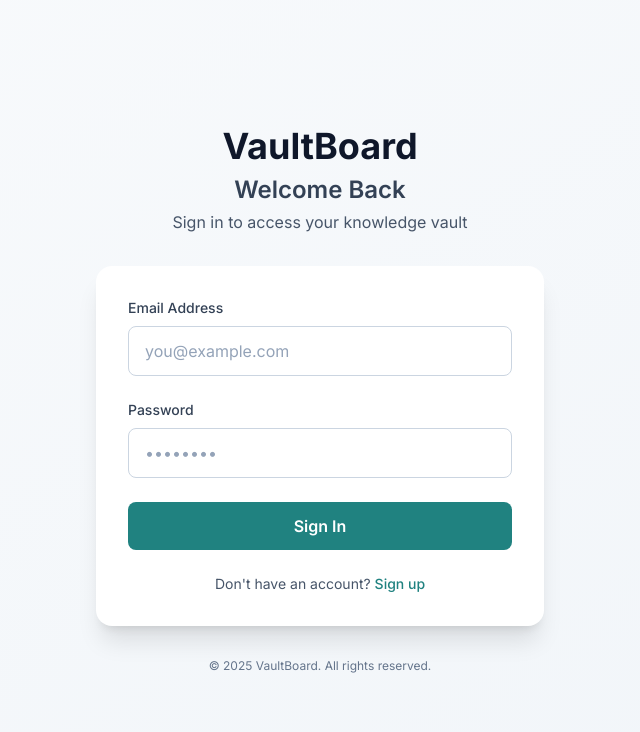
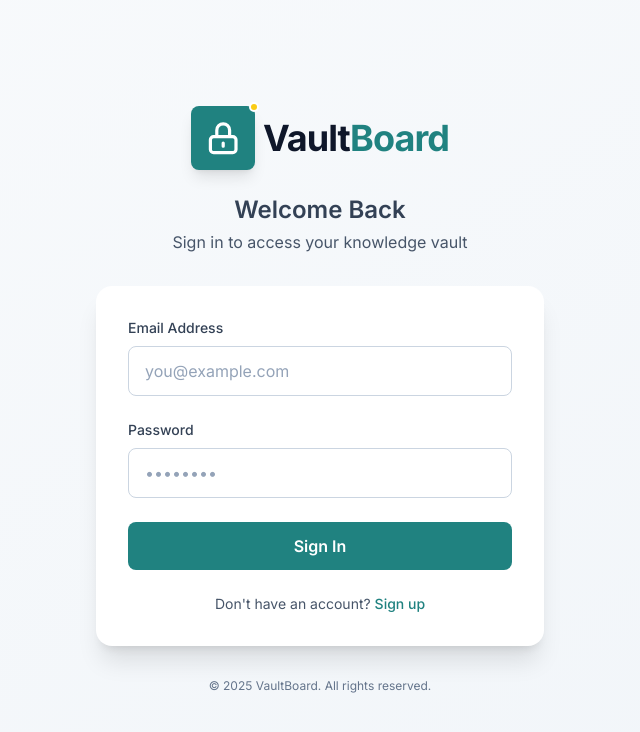
Before and after one commit to ShubhamGupta2412/vaultboard, a Next.js app: page /auth/login in a window 1280 px wide. Shown: the top 732 px of the page, without its empty margins (320-960 px from the left). Built offline with nearby package versions, Linux system fonts and the light colour scheme.

Commit message:
[ui] Add Logo component and integrate into authentication and entry pages

```diff
--- a/app/auth/login/page.tsx
+++ b/app/auth/login/page.tsx
@@ -11,6 +11,7 @@ import { useState, FormEvent } from 'react'
 import { useRouter } from 'next/navigation'
 import Link from 'next/link'
 import { signIn } from '@/lib/api/auth'
+import Logo from '@/components/Logo'
 
 export default function LoginPage() {
   const router = useRouter()
@@ -73,15 +74,12 @@ export default function LoginPage() {
       setIsLoading(false)
     }
   }
-
   return (
     <div className="min-h-screen flex items-center justify-center bg-gradient-to-br from-slate-50 to-slate-100 px-4 sm:px-6 lg:px-8">
       <div className="max-w-md w-full space-y-8">
         {/* Header */}
-        <div className="text-center">
-          <h1 className="text-4xl font-bold text-slate-900 mb-2">
-            VaultBoard
-          </h1>
+        <div className="text-center flex flex-col items-center">
+          <Logo size="xl" className="mb-6" />
           <h2 className="text-2xl font-semibold text-slate-700 mb-1">
             Welcome Back
           </h2>
@@ -90,6 +88,7 @@ export default function LoginPage() {
           </p>
         </div>
 
+        {/* Login Form */}
         {/* Login Form */}
         <div className="bg-white shadow-xl rounded-2xl p-8">
           <form onSubmit={handleSubmit} className="space-y-6">
--- a/app/auth/signup/page.tsx
+++ b/app/auth/signup/page.tsx
@@ -11,6 +11,7 @@ import { useState, FormEvent } from 'react'
 import { useRouter } from 'next/navigation'
 import Link from 'next/link'
 import { signUp, UserRole } from '@/lib/api/auth'
+import Logo from '@/components/Logo'
 
 export default function SignupPage() {
   const router = useRouter()
@@ -90,10 +91,8 @@ export default function SignupPage() {
     <div className="min-h-screen flex items-center justify-center bg-gradient-to-br from-slate-50 to-slate-100 px-4 sm:px-6 lg:px-8 py-12">
       <div className="max-w-md w-full space-y-8">
         {/* Header */}
-        <div className="text-center">
-          <h1 className="text-4xl font-bold text-slate-900 mb-2">
-            VaultBoard
-          </h1>
+        <div className="text-center flex flex-col items-center">
+          <Logo size="xl" className="mb-6" />
           <h2 className="text-2xl font-semibold text-slate-700 mb-1">
             Create Your Account
           </h2>
--- a/app/dashboard/page.tsx
+++ b/app/dashboard/page.tsx
@@ -9,6 +9,7 @@ import { redirect } from 'next/navigation'
 import { getUserProfile } from '@/lib/api/auth-server'
 import Link from 'next/link'
 import EntriesGrid from '@/components/EntriesGrid'
+import Logo from '@/components/Logo'
 
 export default async function DashboardPage() {
   const supabase = await createClient()
@@ -32,9 +33,12 @@ export default async function DashboardPage() {
       <header className="bg-white shadow-sm border-b border-slate-200">
         <div className="max-w-7xl mx-auto px-4 sm:px-6 lg:px-8 py-4">
           <div className="flex items-center justify-between">
-            <div>
-              <h1 className="text-2xl font-bold text-slate-900">VaultBoard</h1>
-              <p className="text-sm text-slate-600">Knowledge Management Platform</p>
+            <div className="flex items-center gap-3">
+              <Logo size="md" showText={false} />
+              <div>
+                <h1 className="text-2xl font-bold text-slate-900">VaultBoard</h1>
+                <p className="text-sm text-slate-600">Knowledge Management Platform</p>
+              </div>
             </div>
             <div className="flex items-center gap-4">
               <div className="text-right">
--- a/app/entries/[id]/edit/page.tsx
+++ b/app/entries/[id]/edit/page.tsx
@@ -9,6 +9,7 @@
 import { useState, useEffect, FormEvent } from 'react'
 import { useRouter } from 'next/navigation'
 import Link from 'next/link'
+import Logo from '@/components/Logo'
 
 interface PageProps {
   params: Promise<{ id: string }>
@@ -126,12 +127,18 @@ export default function EditEntryPage({ params }: PageProps) {
       {/* Header */}
       <header className="bg-white shadow-sm border-b border-slate-200">
         <div className="max-w-4xl mx-auto px-4 sm:px-6 lg:px-8 py-4">
+          <div className="flex items-center justify-between">
+            <div className="flex items-center gap-4">
+              <Logo size="sm" showText={false} />
+              <h1 className="text-xl font-bold text-slate-900">Edit Entry</h1>
+            </div>
             <Link
               href={`/entries/${entryId}`}
               className="text-slate-600 hover:text-slate-900 text-sm font-medium"
             >
               ← Back to Entry
             </Link>
+          </div>
         </div>
       </header>
 
--- a/app/entries/[id]/page.tsx
+++ b/app/entries/[id]/page.tsx
@@ -14,6 +14,7 @@ import AccessIndicator from '@/components/AccessIndicator'
 import SecurityBadge from '@/components/SecurityBadge'
 import AccessLogViewer from '@/components/AccessLogViewer'
 import ExportButton from '@/components/ExportButton'
+import Logo from '@/components/Logo'
 
 export default async function EntryDetailPage({ params }: { params: Promise<{ id: string }> }) {
   const supabase = await createClient()
@@ -88,12 +89,16 @@ export default async function EntryDetailPage({ params }: { params: Promise<{ id
       <header className="bg-white shadow-sm border-b border-slate-200">
         <div className="max-w-5xl mx-auto px-4 sm:px-6 lg:px-8 py-4">
           <div className="flex items-center justify-between">
-            <Link
-              href="/dashboard"
-              className="text-slate-600 hover:text-slate-900 text-sm font-medium"
-            >
-              ← Back to Dashboard
-            </Link>
+            <div className="flex items-center gap-4">
+              <Link
+                href="/dashboard"
+                className="text-slate-600 hover:text-slate-900 text-sm font-medium flex items-center gap-1"
+              >
+                ← Back
+              </Link>
+              <div className="h-6 w-px bg-slate-300 mx-2"></div>
+              <Logo size="sm" showText={true} />
+            </div>
             <div className="flex gap-2">
               <ExportButton entryId={id} entryTitle={entry.title} />
               {canModify && (
--- a/app/entries/new/page.tsx
+++ b/app/entries/new/page.tsx
@@ -9,6 +9,7 @@
 import { useState, FormEvent } from 'react'
 import { useRouter } from 'next/navigation'
 import Link from 'next/link'
+import Logo from '@/components/Logo'
 
 export default function NewEntryPage() {
   const router = useRouter()
@@ -82,7 +83,10 @@ export default function NewEntryPage() {
       <header className="bg-white shadow-sm border-b border-slate-200">
         <div className="max-w-5xl mx-auto px-4 sm:px-6 lg:px-8 py-4">
           <div className="flex items-center justify-between">
-            <h1 className="text-2xl font-bold text-slate-900">Create New Entry</h1>
+            <div className="flex items-center gap-4">
+              <Logo size="sm" showText={false} />
+              <h1 className="text-2xl font-bold text-slate-900">Create New Entry</h1>
+            </div>
             <Link
               href="/dashboard"
               className="text-slate-600 hover:text-slate-900 text-sm font-medium"
--- /dev/null
+++ b/components/Logo.tsx
@@ -0,0 +1,50 @@
+import React from 'react'
+
+interface LogoProps {
+  className?: string
+  showText?: boolean
+  size?: 'sm' | 'md' | 'lg' | 'xl'
+}
+
+export default function Logo({ className = '', showText = true, size = 'md' }: LogoProps) {
+  const sizeClasses = {
+    sm: 'h-6 w-6',
+    md: 'h-8 w-8',
+    lg: 'h-10 w-10',
+    xl: 'h-16 w-16'
+  }
+
+  const textSizeClasses = {
+    sm: 'text-lg',
+    md: 'text-xl',
+    lg: 'text-2xl',
+    xl: 'text-4xl'
+  }
+
+  return (
+    <div className={`flex items-center gap-2 ${className}`}>
+      <div className={`relative flex items-center justify-center bg-teal-600 rounded-lg shadow-lg ${sizeClasses[size]}`}>
+        <svg
+          className="w-3/5 h-3/5 text-white"
+          fill="none"
+          stroke="currentColor"
+          viewBox="0 0 24 24"
+          xmlns="http://www.w3.org/2000/svg"
+        >
+          <path
+            strokeLinecap="round"
+            strokeLinejoin="round"
+            strokeWidth={2}
+            d="M12 15v2m-6 4h12a2 2 0 002-2v-6a2 2 0 00-2-2H6a2 2 0 00-2 2v6a2 2 0 002 2zm10-10V7a4 4 0 00-8 0v4h8z"
+          />
+        </svg>
+        <div className="absolute -top-1 -right-1 w-2.5 h-2.5 bg-yellow-400 rounded-full border-2 border-white"></div>
+      </div>
+      {showText && (
+        <span className={`font-bold text-slate-900 tracking-tight ${textSizeClasses[size]}`}>
+          Vault<span className="text-teal-600">Board</span>
+        </span>
+      )}
+    </div>
+  )
+}
```
Lines whose indentation alone changed are shown as unchanged.
